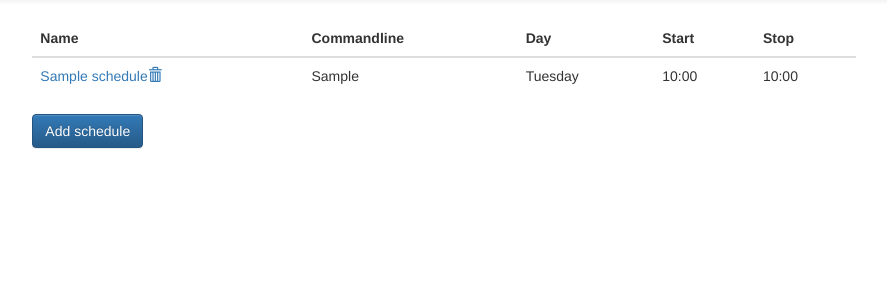
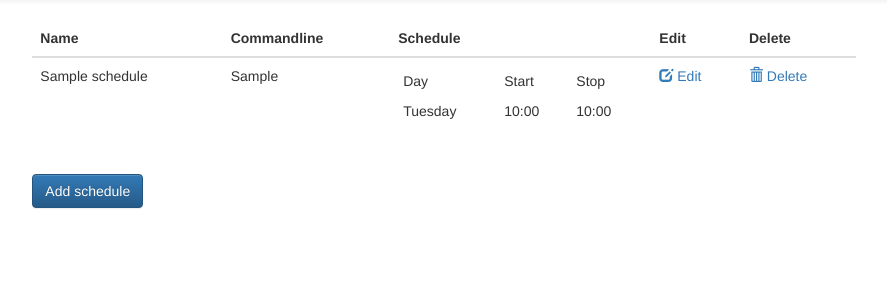
Before and after one commit to Sakartu/pischedule, a Flask app: page / in a window 1280 px wide. Shown: the part 52-352 px from the top of the page, without its empty margins (196-1083 px from the left). Run offline with Flask 2, Linux system fonts and the light colour scheme; tables that the repository leaves empty hold one stand-in row (values such as "Sample post"); some libraries are stand-ins or nearby versions.

Commit message:
Nicer layout for homepage

```diff
--- /dev/null
+++ b/app/static/css/style.css
@@ -0,0 +1,8 @@
+.table-borderless > tbody > tr > td,
+.table-borderless > tbody > tr > th,
+.table-borderless > tfoot > tr > td,
+.table-borderless > tfoot > tr > th,
+.table-borderless > thead > tr > td,
+.table-borderless > thead > tr > th {
+    border: none;
+}
--- a/app/templates/base.html
+++ b/app/templates/base.html
@@ -18,6 +18,7 @@
     <!-- Optional theme -->
     <link rel="stylesheet" href="https://maxcdn.bootstrapcdn.com/bootstrap/3.3.7/css/bootstrap-theme.min.css" integrity="sha384-rHyoN1iRsVXV4nD0JutlnGaslCJuC7uwjduW9SVrLvRYooPp2bWYgmgJQIXwl/Sp" crossorigin="anonymous">
     <link rel="stylesheet" href="{{ url_for('static', filename='css/bootstrap-datetimepicker.css') }}">
+    <link rel="stylesheet" href="{{ url_for('static', filename='css/style.css') }}">
 
 </head>
 <body>
--- a/app/templates/index.html
+++ b/app/templates/index.html
@@ -6,44 +6,48 @@
         <tr>
             <th>Name</th>
             <th>Commandline</th>
-            <th>Day</th>
-            <th>Start</th>
-            <th>Stop</th>
+            <th>Schedule</th>
+            <th>Edit</th>
+            <th>Delete</th>
         </tr>
         </thead>
         {% for schedule in schedules %}
             <tr>
             <td>
-                <a href="{{ url_for("edit_schedule", schedule_id=schedule.id) }}">{{ schedule.name }}</a><a href="/del/{{ schedule.id }}"><span class="glyphicon glyphicon-trash"></span></a>
+                <span>{{ schedule.name }}</span>
             </td>
             <td>
                 <span>{{ schedule.commandline }}</span>
             </td>
             <td>
-                <span>{{ schedule.runs.0.day|to_day }}</span>
+                <table class="table table-condensed table-borderless">
+                <tr>
+                    <td>Day</td>
+                    <td>Start</td>
+                    <td>Stop</td>
+                </tr>
+                {% for run in schedule.runs %}
+                    <tr>
+                        <td>
+                            {{ run.day|to_day }}
+                        </td>
+                        <td>
+                            {{ "%02d:%02d"|format(run.start.hour, run.start.minute) }}
+                        </td>
+                        <td>
+                            {{ "%02d:%02d"|format(run.stop.hour, run.stop.minute) }}
+                        </td>
+                    </tr>
+                {% endfor %}
+                </table>
             </td>
             <td>
-                <span>{{ "%02d:%02d"|format(schedule.runs.0.start.hour, schedule.runs.0.start.minute) }}</span>
+                <a href="{{ url_for("edit_schedule", schedule_id=schedule.id) }}"><span class="glyphicon glyphicon-edit"></span>&nbsp;Edit</a>
             </td>
             <td>
-                <span>{{ "%02d:%02d"|format(schedule.runs.0.stop.hour, schedule.runs.0.stop.minute) }}</span>
+                <a href="/del/{{ schedule.id }}"><span class="glyphicon glyphicon-trash"></span>&nbsp;Delete</a>
             </td>
             </tr>
-            {% for run in schedule.runs[1:] %}
-                <tr>
-                    <td></td>
-                    <td></td>
-                    <td>
-                        <span>{{ run.day|to_day }}</span>
-                    </td>
-                    <td>
-                        <span>{{ "%02d:%02d"|format(run.start.hour, run.start.minute) }}</span>
-                    </td>
-                    <td>
-                        <span>{{ "%02d:%02d"|format(run.stop.hour, run.stop.minute)}}</span>
-                    </td>
-                </tr>
-            {% endfor %}
         {% endfor %}
         </table>
     {% else %}
```
